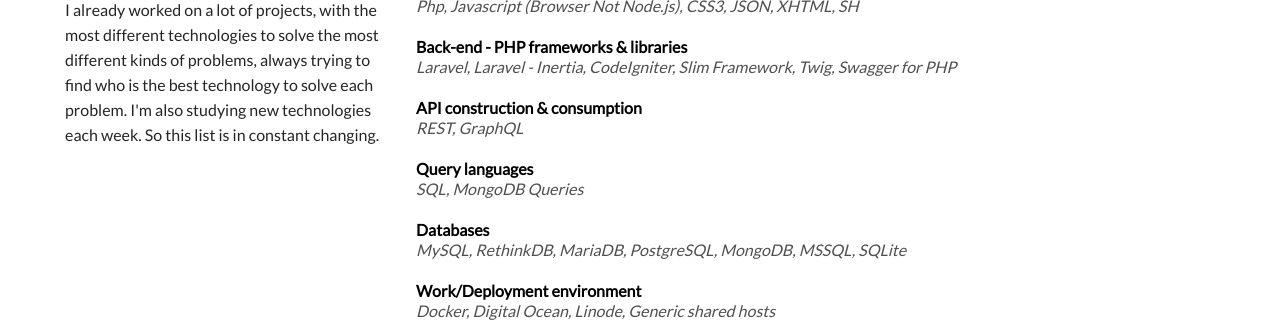
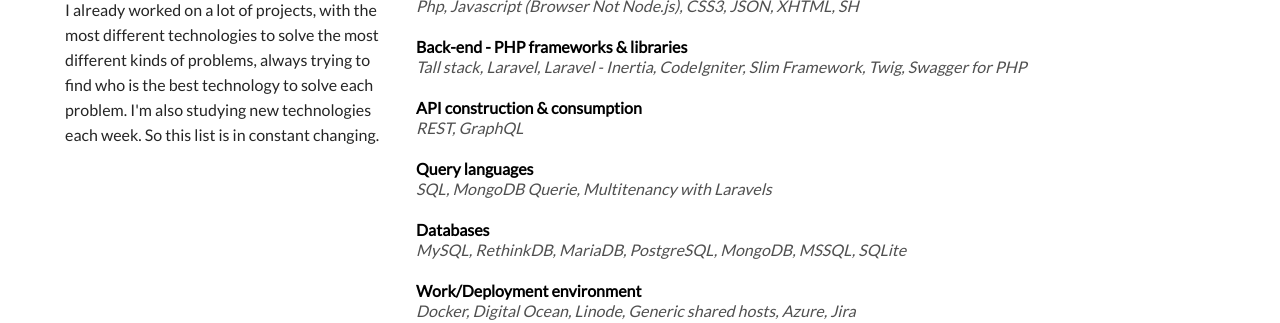
Before and after one commit to n0cturn0/mypage, a plain HTML site: page index.html in a window 1280 px wide. Shown: the part 477-800 px from the top of the page. Drawn offline with Linux system fonts and the light colour scheme.

Commit message:
Update index.html

```diff
--- a/index.html
+++ b/index.html
@@ -598,7 +598,7 @@
                         <li class="css-13qvviv">
                             <div>
                                 <h4 class="css-1auulg9">Back-end - PHP frameworks &amp; libraries</h4>
-                                <p class="css-n6780q">Laravel, Laravel - Inertia, CodeIgniter, Slim Framework, Twig,
+                                <p class="css-n6780q">Tall stack, Laravel, Laravel - Inertia, CodeIgniter, Slim Framework, Twig,
                                     Swagger for PHP</p>
                             </div>
                         </li>
@@ -611,7 +611,7 @@
                         <li class="css-13qvviv">
                             <div>
                                 <h4 class="css-1auulg9">Query languages</h4>
-                                <p class="css-n6780q"> SQL, MongoDB Queries</p>
+                                <p class="css-n6780q"> SQL, MongoDB Querie, Multitenancy with Laravels</p>
                             </div>
                         </li>
                         <li class="css-13qvviv">
@@ -624,7 +624,7 @@
                             <div>
                                 <h4 class="css-1auulg9">Work/Deployment environment</h4>
                                 <p class="css-n6780q">Docker,  Digital Ocean, Linode, Generic shared
-                                    hosts</p>
+                                    hosts, Azure, Jira</p>
                             </div>
                         </li>
                         <li class="css-13qvviv">
@@ -651,6 +651,8 @@
                                 <p class="css-n6780q">GIT, SVN, CVS</p>
                             </div>
                         </li>
+
+
 
 
 
```
